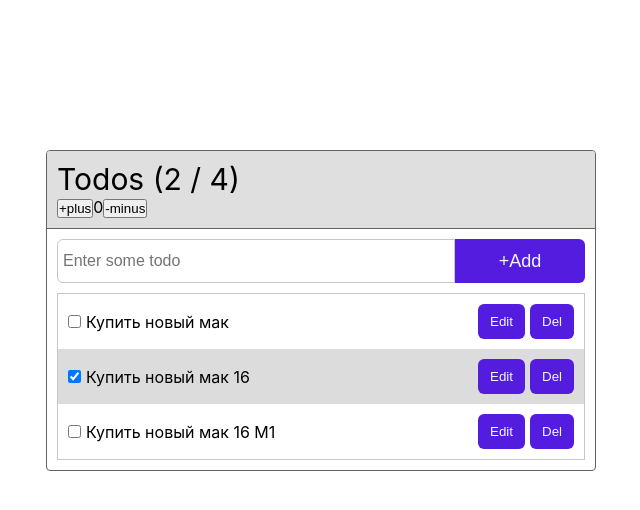
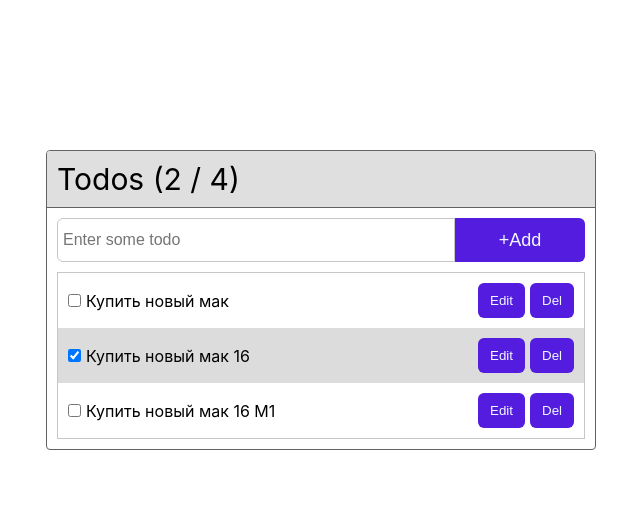
Before and after one commit to Amanbek22/react-todo-samurais, a React (Create React App) app: page / in a window 1280 px wide. Shown: the top 510 px of the page, without its empty margins (319-959 px from the left). Built offline with nearby package versions, Linux system fonts and the light colour scheme.

Commit message:
feat: add new todo

```diff
--- a/src/App.js
+++ b/src/App.js
@@ -19,6 +19,10 @@ function App() {
     setTodos(newTodos)
   }
 
+  const onAddTodo = (str) => {
+    setTodos([ ...todos, { text: str, status: false, id: Date.now() } ])
+  }
+
   const newTodos = todos.map((item) => {
     return  <TodoItem id={item.id} text={item.text} status={item.status} onDelete={onDelete} />
   })
@@ -26,7 +30,7 @@ function App() {
     <div className="App">
       <Header todoLength={4} todoDone={2} />
       <div className='content'>
-        <CreateTodo />
+        <CreateTodo onAddTodo={onAddTodo} />
         <div className='content__body'>
           {newTodos}
           {/* <TodoItem text="Купить новый мак" status={false} /> */}
--- a/src/components/create-todo/CreateTodo.jsx
+++ b/src/components/create-todo/CreateTodo.jsx
@@ -1,12 +1,24 @@
+import { useState } from "react";
 import css from "./CreateTodo.module.css";
 
 
-const CreateTodo = () => {
+const CreateTodo = (props) => {
+  const [inpValue, setInpValue] = useState("");
+
+  const submit = (event) => {
+    event.preventDefault();
+    props.onAddTodo(inpValue);
+    setInpValue("")
+  }
+
+  const handleInput = (event) => {
+    setInpValue(event.target.value)
+  }
   return (
-    <div className={css.wrapper}>
-      <input type="text" placeholder="Enter some todo" />
+    <form onSubmit={submit} className={css.wrapper}>
+      <input value={inpValue} onChange={handleInput} type="text" placeholder="Enter some todo" />
       <button>+Add</button>
-    </div>
+    </form>
   );
 };
 
--- a/src/components/header/Header.jsx
+++ b/src/components/header/Header.jsx
@@ -4,11 +4,6 @@ const Header = (props) => {
   return (
     <div className={css.wrapper}>
         <h1 className={css.title}>Todos ({props.todoDone} / {props.todoLength})</h1>
-        <div>
-          <button>+plus</button>
-          <span>0</span>
-          <button>-minus</button>
-        </div>
     </div>
   )
 }
```
